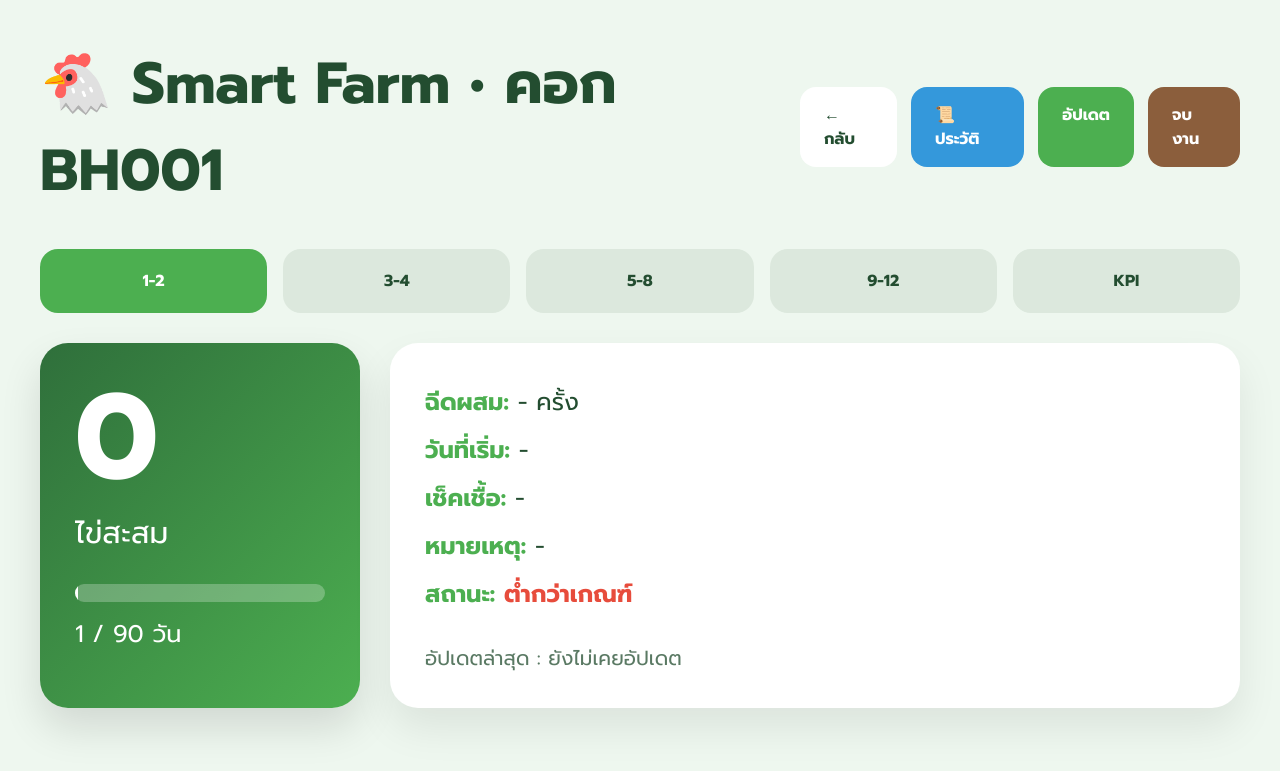
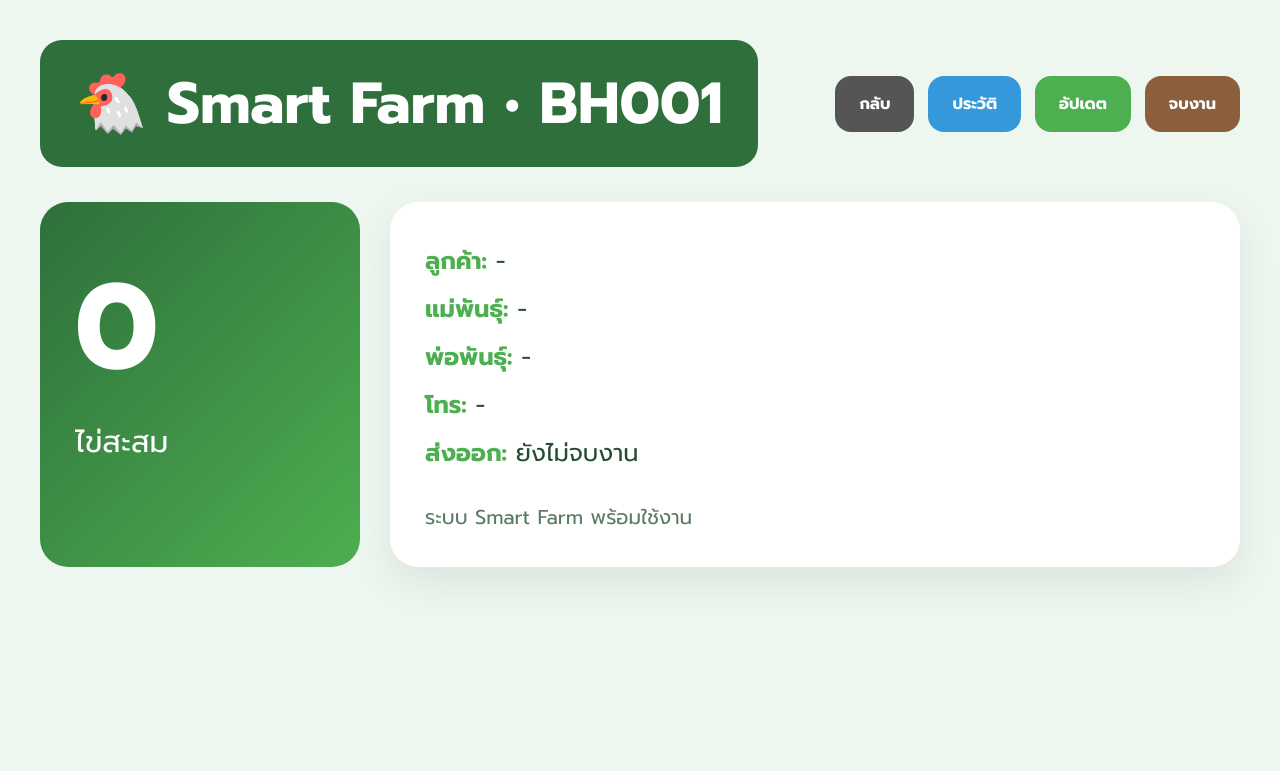
Before and after one commit to tanthai050864-prog/farm-kai, a Flask app: a page that uses templates/status.html in a window 1280 px wide. Shown: the top 771 px of the page. Run offline with Flask 3, Linux system fonts and the light colour scheme.

Commit message:
fix status html

```diff
--- a/templates/status.html
+++ b/templates/status.html
@@ -35,6 +35,10 @@ margin-bottom:35px;
 .title{
 font-size:58px;
 font-weight:700;
+color:white;
+background:#2f6f3b;
+padding:20px 35px;
+border-radius:22px;
 }
 
 .actions{
@@ -48,49 +52,12 @@ border-radius:16px;
 text-decoration:none;
 font-weight:700;
 color:white;
-transition:.25s;
 }
 
-.btn:hover{
-transform:translateY(-4px);
-}
-
-.back{
-background:white;
-color:#234d30;
-}
-
-.history{
-background:#3498db;
-}
-
-.update{
-background:#4CAF50;
-}
-
-.finish{
-background:#8b5e3c;
-}
-
-.tabs{
-display:grid;
-grid-template-columns:repeat(5,1fr);
-gap:16px;
-margin-bottom:30px;
-}
-
-.tab{
-padding:20px;
-border-radius:18px;
-background:#dce8dd;
-text-align:center;
-font-weight:700;
-}
-
-.active{
-background:#4CAF50;
-color:white;
-}
+.back{background:#555;}
+.history{background:#3498db;}
+.update{background:#4CAF50;}
+.finish{background:#8b5e3c;}
 
 .panel{
 display:grid;
@@ -103,44 +70,22 @@ background:linear-gradient(135deg,#2f6f3b,#4CAF50);
 color:white;
 padding:35px;
 border-radius:28px;
-box-shadow:0 20px 40px rgba(0,0,0,.12);
 }
 
 .big{
 font-size:120px;
 font-weight:700;
-line-height:1;
 }
 
 .eggs{
 font-size:30px;
-margin-top:12px;
-}
-
-.progress{
-height:18px;
-background:rgba(255,255,255,.25);
-border-radius:30px;
-margin-top:28px;
-overflow:hidden;
-}
-
-.fill{
-height:100%;
-width:{{ (days/90*100)|round }}%;
-background:white;
-}
-
-.days{
-margin-top:14px;
-font-size:24px;
 }
 
 .right{
 background:white;
 padding:35px;
 border-radius:28px;
-box-shadow:0 20px 40px rgba(0,0,0,.08);
+box-shadow:0 15px 40px rgba(0,0,0,.08);
 }
 
 .detail{
@@ -153,42 +98,10 @@ font-weight:700;
 color:#4CAF50;
 }
 
-.good{
-color:#28a745;
-font-weight:700;
-}
-
-.bad{
-color:#e74c3c;
-font-weight:700;
-}
-
 .footer{
 margin-top:25px;
 font-size:20px;
 opacity:.75;
-}
-
-@media(max-width:900px){
-
-.panel{
-grid-template-columns:1fr;
-}
-
-.title{
-font-size:36px;
-}
-
-.top{
-flex-direction:column;
-gap:20px;
-}
-
-.actions{
-flex-wrap:wrap;
-justify-content:center;
-}
-
 }
 </style>
 </head>
@@ -199,66 +112,43 @@ justify-content:center;
 <div class="top">
 
 <div class="title">
-🐔 Smart Farm • คอก {{cage}}
+🐔 Smart Farm • {{cage}}
 </div>
 
 <div class="actions">
-<a class="btn back" href="javascript:history.back()">← กลับ</a>
-<a class="btn history" href="/history/{{cage}}">📜 ประวัติ</a>
+<a class="btn back" href="/zones">กลับ</a>
+<a class="btn history" href="/history/{{cage}}">ประวัติ</a>
 <a class="btn update" href="/update/{{cage}}">อัปเดต</a>
 <a class="btn finish" href="/finish/{{cage}}">จบงาน</a>
 </div>
 
 </div>
 
-<div class="tabs">
-<div class="tab {% if stage=='1-2' %}active{% endif %}">1-2</div>
-<div class="tab {% if stage=='3-4' %}active{% endif %}">3-4</div>
-<div class="tab {% if stage=='5-8' %}active{% endif %}">5-8</div>
-<div class="tab {% if stage=='9-12' %}active{% endif %}">9-12</div>
-<div class="tab {% if stage=='kpi' %}active{% endif %}">KPI</div>
-</div>
-
 <div class="panel">
 
 <div class="left">
-<div class="big">{{data.status.get('eggs','0')}}</div>
+<div class="big">{{data.eggs}}</div>
 <div class="eggs">ไข่สะสม</div>
-
-<div class="progress">
-<div class="fill"></div>
-</div>
-
-<div class="days">{{days}} / 90 วัน</div>
 </div>
 
 <div class="right">
 
 <div class="detail">
 
-<div><span class="label">ฉีดผสม:</span> {{data.status.get('inject_count','-')}} ครั้ง</div>
+<div><span class="label">ลูกค้า:</span> {{data.customer or "-"}}</div>
 
-<div><span class="label">วันที่เริ่ม:</span> {{data.status.get('inject_date','-')}}</div>
+<div><span class="label">แม่พันธุ์:</span> {{data.mother or "-"}}</div>
 
-<div><span class="label">เช็คเชื้อ:</span> {{data.status.get('check_result','-')}}</div>
+<div><span class="label">พ่อพันธุ์:</span> {{data.father or "-"}}</div>
 
-<div><span class="label">หมายเหตุ:</span> {{data.status.get('note','-')}}</div>
+<div><span class="label">โทร:</span> {{data.phone or "-"}}</div>
 
-<div>
-<span class="label">สถานะ:</span>
-
-{% if data.status.get('eggs',0)|int >= 6 %}
-<span class="good">ปกติ</span>
-{% else %}
-<span class="bad">ต่ำกว่าเกณฑ์</span>
-{% endif %}
-
-</div>
+<div><span class="label">ส่งออก:</span> {{data.finish_date or "ยังไม่จบงาน"}}</div>
 
 </div>
 
 <div class="footer">
-อัปเดตล่าสุด : {{data.status.get('updated_at','ยังไม่เคยอัปเดต')}}
+ระบบ Smart Farm พร้อมใช้งาน
 </div>
 
 </div>
```
